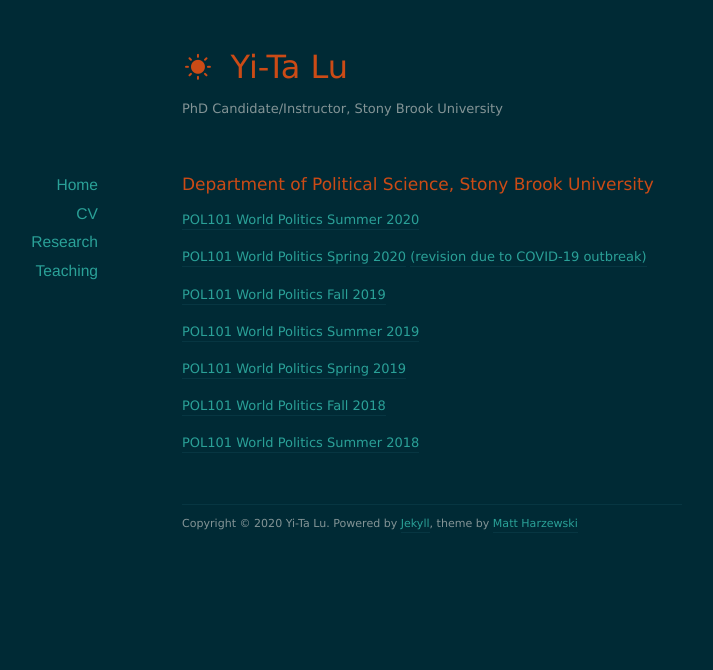
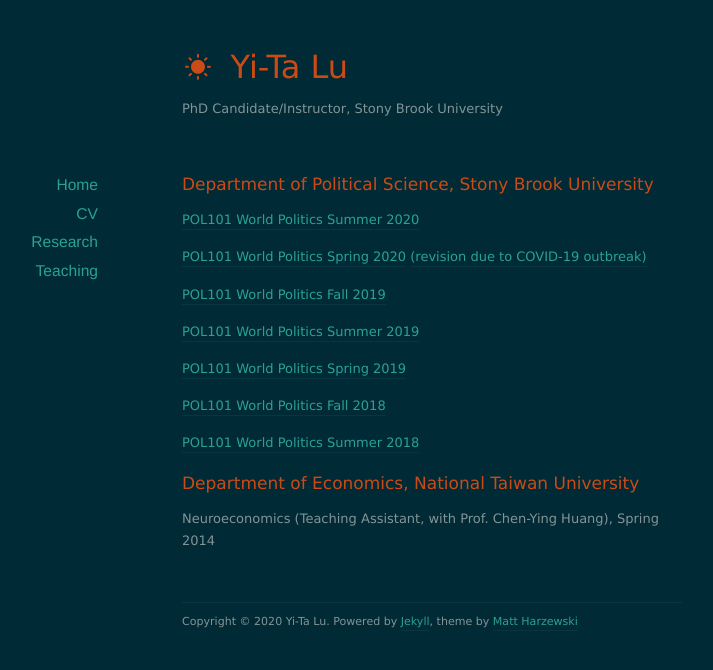
Before and after one commit to yitalu/yitalu.github.io, a Jekyll site: the page built from teaching/index.markdown, in a window 1280 px wide. Shown: the top 670 px of the page, without its empty margins (208-921 px from the left). Built offline with Jekyll 4.4.1, drawn with Linux system fonts in a browser that asks for light colours; nearby versions of some CDN libraries.

Commit message:
teaching

```diff
--- a/teaching/index.markdown
+++ b/teaching/index.markdown
@@ -19,4 +19,8 @@
 
 <a href ="https://yitalu.github.io/pdf/Syllabus_POL101_Summer2018.pdf">POL101 World Politics Summer 2018</a>
 
+<h1>Department of Economics, National Taiwan University</h1>
+
+Neuroeconomics (Teaching Assistant, with Prof. Chen-Ying Huang), Spring 2014
+
 <!-- <a href ="https://yitalu.github.io/pdf/google60d81d609a7121cc.html.txt">Google Search Console</a> -->
```
Also changed, not shown: 1 other file.
